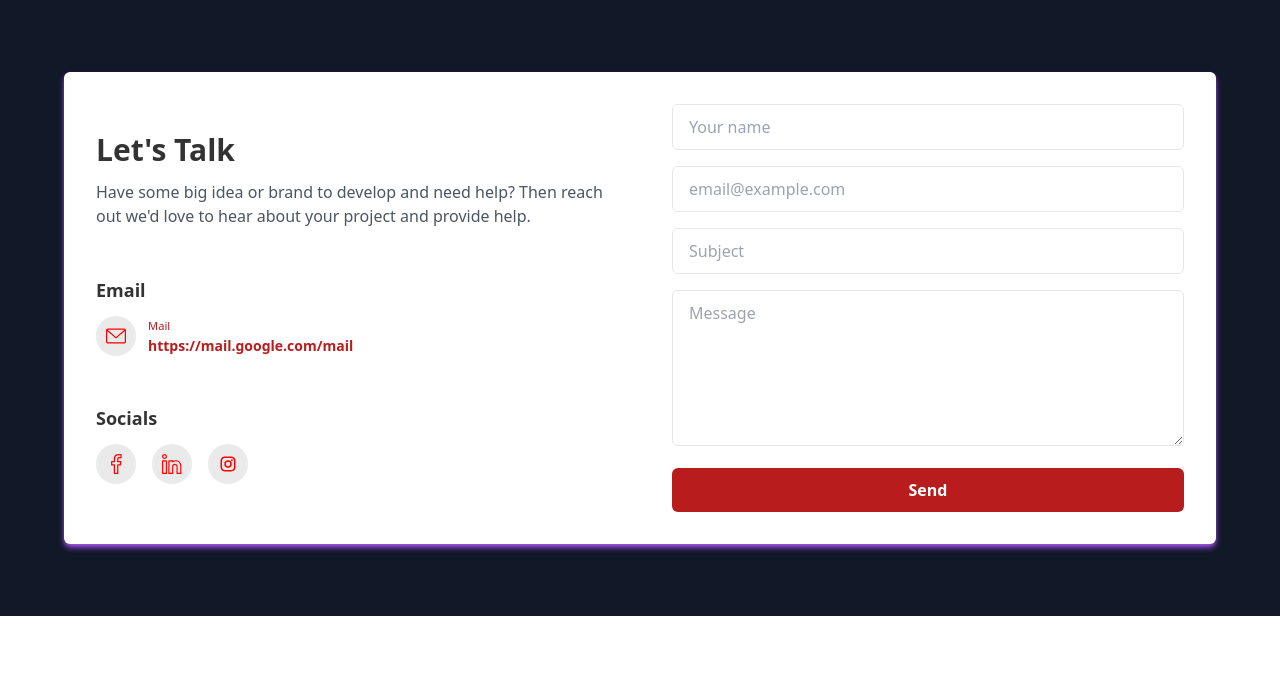
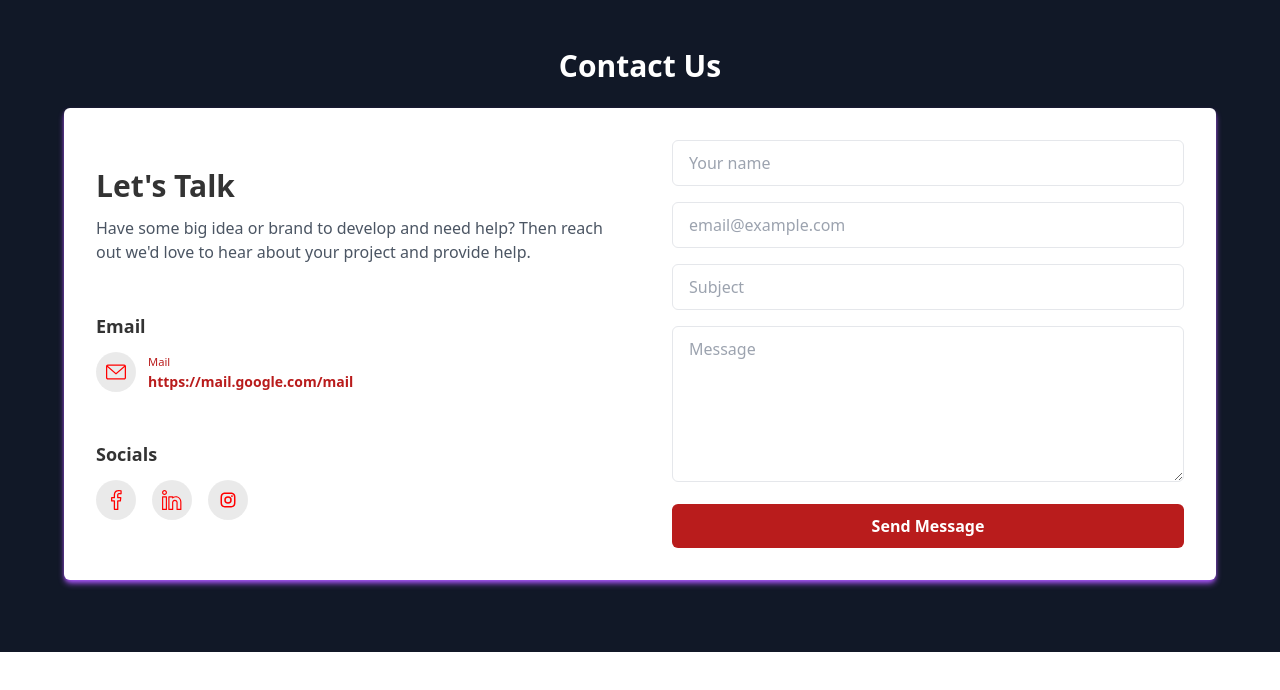
Before and after one commit to jamesjoy-2k24/Pro-Pulse-Next-js, a Next.js app: page /Contact in a window 1280 px wide. Shown: the top 690 px of the page. Built offline with nearby package versions, Linux system fonts and the light colour scheme.

Commit message:
small update on contact us:

```diff
--- a/pages/Contact.tsx
+++ b/pages/Contact.tsx
@@ -1,4 +1,5 @@
 'use client';
+import { motion } from 'framer-motion';
 import { toast, ToastContainer } from 'react-toastify';
 import 'react-toastify/dist/ReactToastify.css';
 
@@ -31,8 +32,17 @@ const ContactUs = () => {
       console.log(result);
     }
   }
+
   return (
     <section className="py-12 bg-gray-900">
+      <motion.h2
+        initial={{ opacity: 0 }}
+        animate={{ opacity: 1 }}
+        transition={{ duration: 1 }}
+        className="text-3xl text-white font-bold text-center mb-6"
+      >
+        Contact Us
+      </motion.h2>
       <ToastContainer />
       <div className="my-6">
         <div className="grid md:grid-cols-2 items-center gap-16 p-8 mx-auto max-w-6xl bg-white shadow-md shadow-purple-500  rounded-md text-[#333] ">
@@ -155,12 +165,13 @@ const ContactUs = () => {
               required
               className="w-full rounded-md px-4 border text-md pt-2.5 outline-[#007bff]"
             ></textarea>
-            <button
+            <motion.button
+              whileHover={{ scale: 1.05 }}
               type="submit"
-              className="text-white bg-red-700 hover:bg-red-600 font-semibold rounded-md text-md px-4 py-2.5 w-full"
+              className="text-white bg-red-700 hover:bg-red-600 font-semibold rounded-md text-md px-4 py-2.5 w-full "
             >
-              Send
-            </button>
+              Send Message
+            </motion.button>
           </form>
         </div>
       </div>
```
Also changed, not shown: 1 other file (tests, documents, lock files or other folders).
